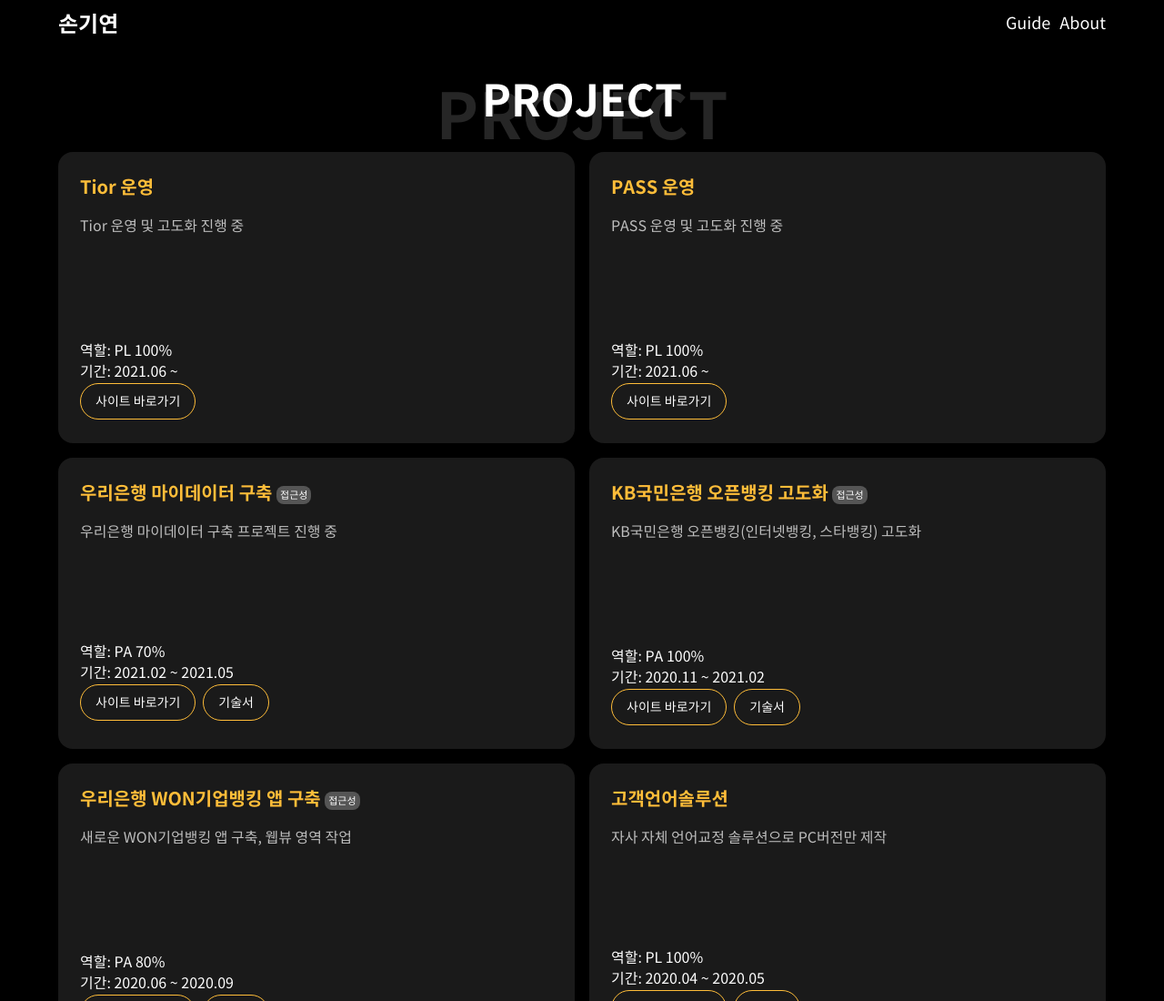
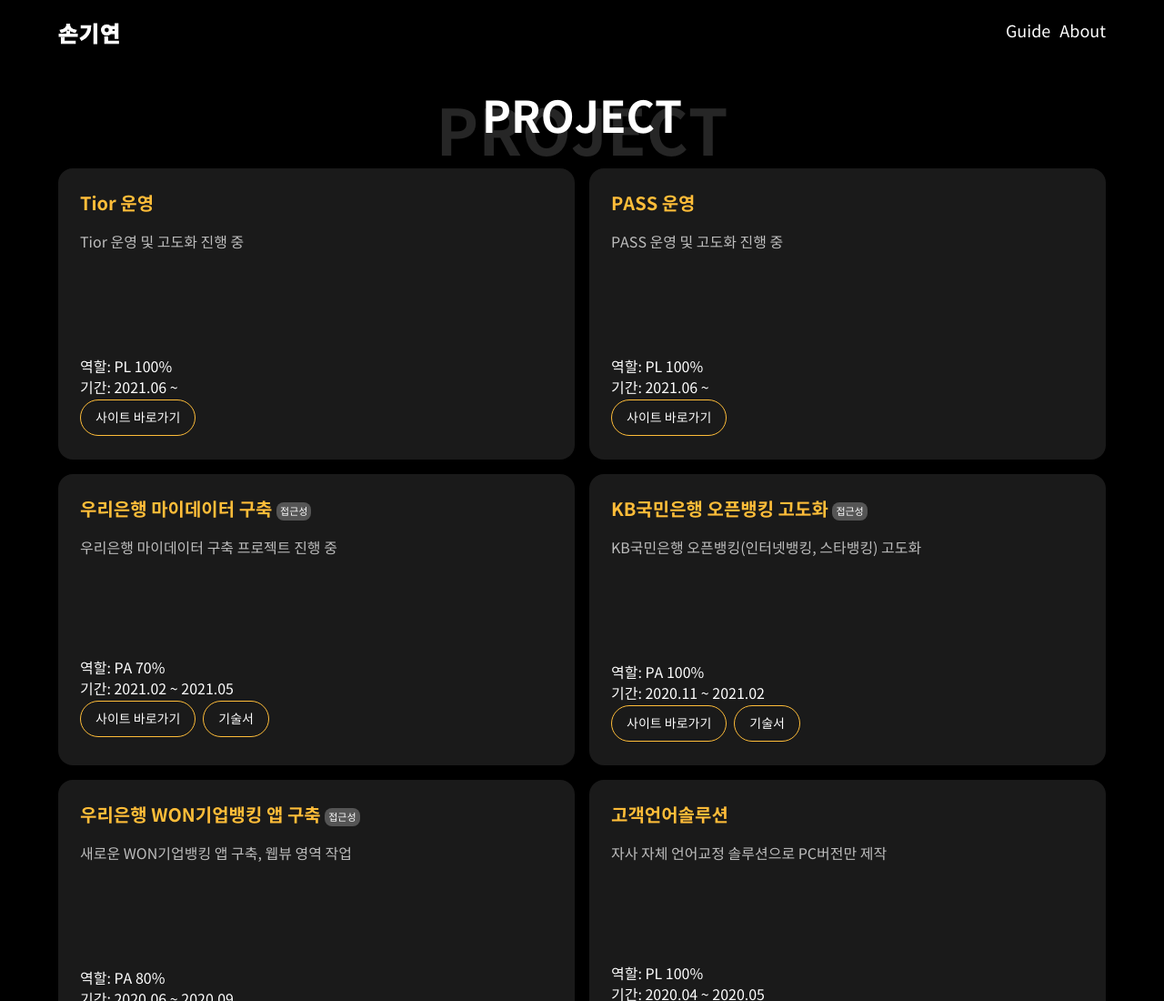
Before and after one commit to sonky740/profile, a Gatsby site: page / in a window 1280 px wide. Shown: the top 1100 px of the page at 91% size. Built offline with nearby package versions, Linux system fonts and the light colour scheme; Gatsby itself is replaced by a stand-in of ours.

Commit message:
header svg

```diff
--- a/src/components/sources/layout.jsx
+++ b/src/components/sources/layout.jsx
@@ -90,6 +90,46 @@
   align-items: center;
   justify-content: space-between;
 
+  svg {
+    text {
+      stroke-width: 1;
+      fill: #fff;
+      stroke: #fff;
+      font-size: 24px;
+      animation: stroke 5s linear;
+      letter-spacing: 1px;
+
+      @keyframes stroke {
+        0% {
+          fill: rgba(72, 138, 20, 0);
+          stroke: #fff;
+          stroke-dashoffset: 25%;
+          stroke-dasharray: 0 50%;
+          stroke-width: 2;
+        }
+
+        70% {
+          fill: rgba(72, 138, 20, 0);
+          stroke: #fff;
+        }
+
+        80% {
+          fill: rgba(72, 138, 20, 0);
+          stroke: #fff;
+          stroke-width: 3;
+        }
+
+        100% {
+          fill: #fff;
+          stroke: rgba(54, 95, 160, 0);
+          stroke-dashoffset: -25%;
+          stroke-dasharray: 50% 0;
+          stroke-width: 2;
+        }
+      }
+    }
+  }
+
   > nav {
     font-size: 18px;
 
@@ -142,7 +182,12 @@
         <SkyHeader>
           <h1>
             <Link to="/" className="home-link" data-text="Sonky">
-              손기연
+              {/* 손기연 */}
+              <svg width="100" hegiht="40" viewBox="0 0 100 45">
+                <text x="0" y="85%">
+                  손기연
+                </text>
+              </svg>
             </Link>
           </h1>
           <nav>
```
